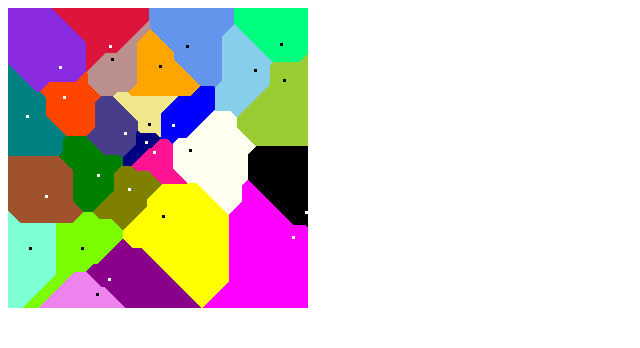
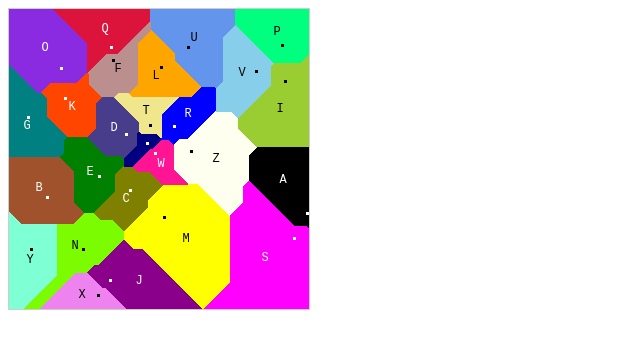
Before and after one commit to andbar-ru/world-repartition, a website built with Vite: page index.html in a window 1280 px wide. Shown: the whole page, without its empty margins (0-640 px from the left). Built offline with nearby package versions, Linux system fonts and the light colour scheme.

Commit message:
Draw country names if they fit in

```diff
--- a/index.html
+++ b/index.html
@@ -6,6 +6,11 @@
 <meta name="author" content="Andrey Bartashevich">
 <meta name="viewport" content="width=device-width, initial-scale=1.0" />
 <title>World Repartition</title>
+<style>
+#canvas {
+  border: 1px solid #cdcdcd;
+}
+</style>
 </head>
 
 <body>
--- a/src/main.ts
+++ b/src/main.ts
@@ -1,16 +1,17 @@
 import countriesConfig from './countries'
 
+interface CountryMetrics {
+  minX: number
+  maxX: number
+  minY: number
+  maxY: number
+  center: [number, number]
+}
+
 class Pixel {
-  /** x coordinate */
   x: number
-
-  /** y coordinate */
   y: number
-
-  /** What country is pixel */
   country: Country
-
-  /** Pixel (highly likely) has free adjacent pixels */
   extendable = true
 
   constructor(x: number, y: number, country: Country) {
@@ -21,23 +22,13 @@ class Pixel {
 }
 
 class Country {
-  /** Coordinates of the origin */
   origin: [number, number]
-
-  /** Coordinates of the capital. Initially the same as origin. */
   capital: [number, number] | undefined
-
-  /** Country name */
   name: string
-
-  /** Background color */
   color: string
-
-  /** Capital or text color */
   altColor: string
-
-  /** Pixels this country consists of */
   pixels: Pixel[] = []
+  metrics: CountryMetrics | undefined
 
   constructor(name: string, color: string, altColor: string, origin: [number, number]) {
     this.name = name
@@ -47,27 +38,66 @@ class Country {
     this.capital = origin
   }
 
-  /**
-   * Adds pixel to country. Id est extends country's area by one pixel.
-   *
-   * @param pixel - pixel
-   */
   addPixel(pixel: Pixel) {
     this.pixels.push(pixel)
+  }
+
+  calcMetrics(): Country['metrics'] {
+    if (!this.pixels.length) {
+      return undefined
+    }
+
+    let minX = Infinity,
+      maxX = -Infinity,
+      minY = Infinity,
+      maxY = -Infinity,
+      sumX = 0,
+      sumY = 0
+    for (const pixel of this.pixels) {
+      const x = pixel.x
+      const y = pixel.y
+      if (x < minX) {
+        minX = x
+      }
+      if (x > maxX) {
+        maxX = x
+      }
+      if (y < minY) {
+        minY = y
+      }
+      if (y > maxY) {
+        maxY = y
+      }
+      sumX += x
+      sumY += y
+    }
+    const meanX = Math.round(sumX / this.pixels.length)
+    const meanY = Math.round(sumY / this.pixels.length)
+
+    return {
+      minX: minX,
+      maxX: maxX,
+      minY: minY,
+      maxY: maxY,
+      center: [meanX, meanY],
+    }
+  }
+
+  getMetrics(): Country['metrics'] {
+    if (this.metrics) {
+      return this.metrics
+    } else {
+      const metrics = this.calcMetrics()
+      this.metrics = metrics
+      return metrics
+    }
   }
 }
 
 class World {
-  /** Width */
   width = 0
-
-  /** Height */
   height = 0
-
-  /** Pixels */
   pixels: Pixel[] = []
-
-  /** Countries in the world */
   countries: Set<Country> = new Set()
 
   constructor(canvas: HTMLCanvasElement) {
@@ -76,11 +106,6 @@ class World {
     this.pixels.length = this.width * this.height
   }
 
-  /**
-   * Renders world on the canvas
-   *
-   * @param ctx - canvas context
-   */
   render(ctx: CanvasRenderingContext2D) {
     for (let x = 0; x < this.width; x++) {
       for (let y = 0; y < this.height; y++) {
@@ -94,11 +119,6 @@ class World {
     }
   }
 
-  /**
-   * Renders country capitals as rectangle 3x3.
-   *
-   * @param ctx - canvas context
-   */
   renderCapitals(ctx: CanvasRenderingContext2D) {
     for (const country of this.countries) {
       const color = country.altColor
@@ -114,7 +134,7 @@ class World {
         for (const dy of [-1, 0, 1]) {
           const x = x0 + dx
           const y = y0 + dy
-          if (x < 0 || x > this.width - 1 || y < 0 || y > this.height - 1) {
+          if (x < 0 || x >= this.width || y < 0 || y >= this.height) {
             continue
           }
           const i = this.width * y + x
@@ -127,12 +147,107 @@ class World {
     }
   }
 
-  /**
-   * Adds country into the world.
-   *
-   * @param country - country
-   * @throws if country is already added or has invalid coordinates
-   */
+  checkRectangle(minX: number, maxX: number, minY: number, maxY: number, country: Country): boolean {
+    const capitalPixels: Set<Pixel> = new Set()
+    const capital = country.capital
+    if (capital) {
+      const [x0, y0] = capital
+      const delta = 3
+      for (let x1 = x0 - delta; x1 <= x0 + delta; x1++) {
+        for (let y1 = y0 - delta; y1 <= y0 + delta; y1++) {
+          if (x1 < 0 || x1 >= this.width || y1 < 0 || y1 >= this.height) {
+            continue
+          }
+          const i1 = this.width * y1 + x1
+          capitalPixels.add(this.pixels[i1])
+        }
+      }
+    }
+
+    for (const x of [minX, maxX]) {
+      for (const y of [minY, maxY]) {
+        const i = this.width * y + x
+        if (this.pixels[i].country !== country) {
+          return false
+        }
+      }
+    }
+    for (let x = minX; x <= maxX; x++) {
+      for (let y = minY; y <= maxY; y++) {
+        const i = this.width * y + x
+        const pixel = this.pixels[i]
+        if (pixel.country !== country || capitalPixels.has(pixel)) {
+          return false
+        }
+      }
+    }
+
+    return true
+  }
+
+  findRectangle(width: number, height: number, country: Country, buffer: number): [number, number] | undefined {
+    const metrics = country.getMetrics()
+    if (!metrics) {
+      return
+    }
+    const halfWidth = Math.ceil(width / 2)
+    const halfHeight = Math.ceil(height / 2)
+    let [x, y] = metrics.center
+    const minX = metrics.minX + halfWidth + buffer
+    const maxX = metrics.maxX - halfWidth - buffer
+    const minY = metrics.minY + halfHeight + buffer
+    const maxY = metrics.maxY - halfHeight - buffer
+
+    let delta = 0
+
+    while (x - delta >= minX && x + delta <= maxX && y - delta >= minY && y + delta <= maxY) {
+      if (!delta) {
+        const ok = this.checkRectangle(x - halfWidth, x + halfWidth, y - halfHeight, y + halfHeight, country)
+        if (ok) {
+          return [x, y]
+        }
+        delta++
+        continue
+      } else {
+        for (const dx of [-delta, 0, delta]) {
+          for (const dy of [-delta, 0, delta]) {
+            if (!dx && !dy) {
+              continue
+            }
+            const x1 = x + dx
+            const y1 = y + dy
+            const ok = this.checkRectangle(x1 - halfWidth, x1 + halfWidth, y1 - halfHeight, y1 + halfHeight, country)
+            if (ok) {
+              return [x1, y1]
+            }
+          }
+        }
+        delta++
+        continue
+      }
+    }
+
+    return
+  }
+
+  renderNames(ctx: CanvasRenderingContext2D) {
+    ctx.font = '12px monospace'
+    ctx.textAlign = 'center'
+    ctx.textBaseline = 'middle'
+    for (const country of this.countries) {
+      const textMetrics = ctx.measureText(country.name)
+      const textWidth = textMetrics.width
+      const textHeight = textMetrics.actualBoundingBoxAscent + textMetrics.actualBoundingBoxDescent
+      const xy = this.findRectangle(textWidth, textHeight, country, 1)
+      if (!xy) {
+        continue
+      }
+      const [x, y] = xy
+      ctx.fillStyle = country.altColor
+      ctx.fillText(country.name, x, y)
+    }
+  }
+
   addCountry(country: Country) {
     if (this.countries.has(country)) {
       throw new Error(`Country ${country.name} already exists in the world`)
@@ -197,14 +312,6 @@ class World {
   }
 }
 
-/**
- * Returns random coordinates on canvas except coordinates in occupiedCoordinates.
- *
- * @param canvas - canvas
- * @param occupiedCoordinates - set of occupied coordinates in the form of string `x_y`
- * @returns coordinates
- * @throws if failed to find free coordinates
- */
 function getRandomCoordinates(canvas: HTMLCanvasElement, occupiedCoordinates: Set<string>): [number, number] {
   const maxTries = 100
   let tryCount = 1
@@ -225,7 +332,6 @@ function getRandomCoordinates(canvas: HTMLCanvasElement, occupiedCoordinates: Se
   throw new Error('Failed to find free coordinates')
 }
 
-/** Main function running on <body> load. */
 function main() {
   const canvas = document.getElementById('canvas')
   if (!(canvas instanceof HTMLCanvasElement)) {
@@ -255,6 +361,7 @@ function main() {
   world.allocate()
   world.render(ctx)
   world.renderCapitals(ctx)
+  world.renderNames(ctx)
 }
 
 main()
```
